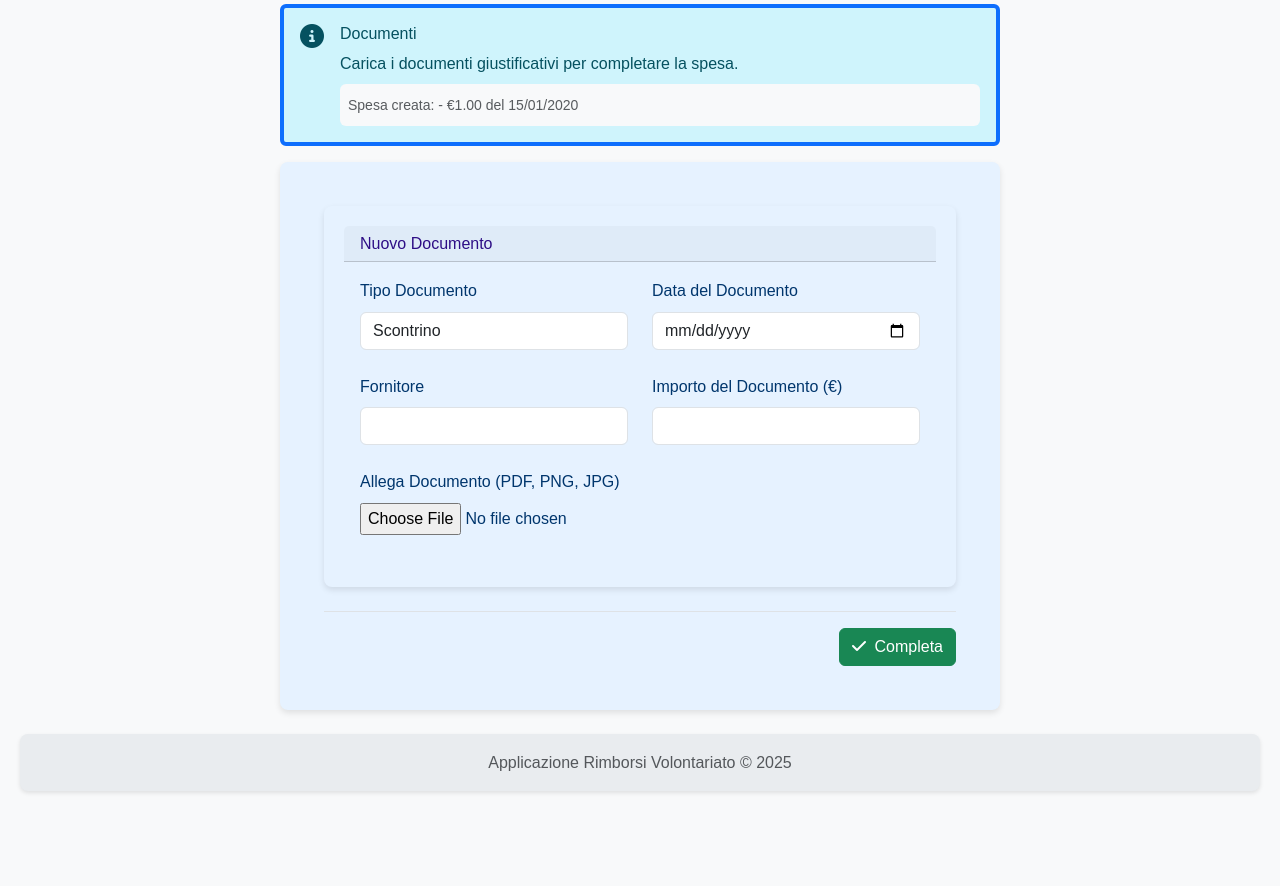
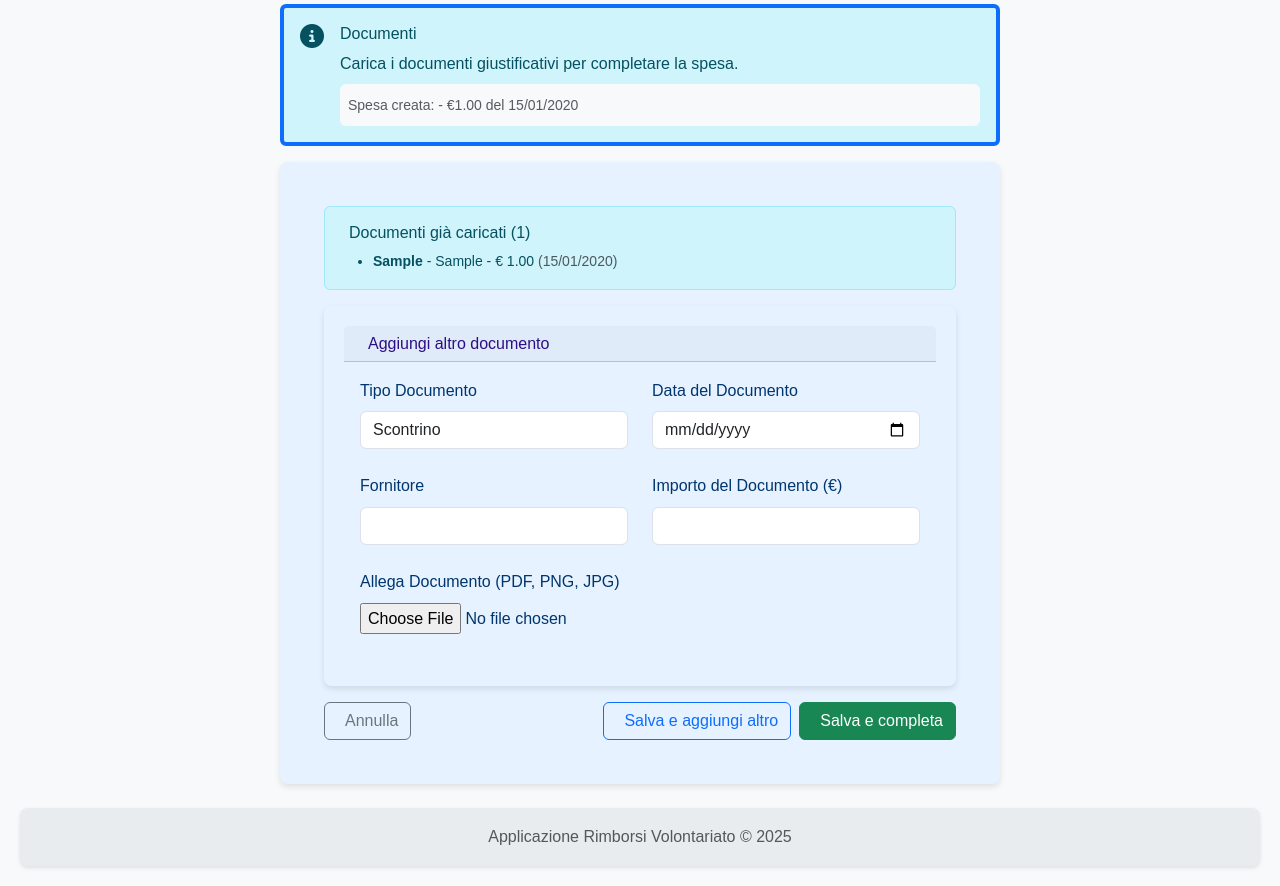
Before and after one commit to DanielePivetti/Rimborsi, a Flask app: page /richiesta/spese/1/documenti/aggiungi in a window 1280 px wide. Shown: the part 308-1194 px from the top of the page. Before the commit the page ends 1101 px from the top, so only its background shows below. Run offline with Flask 3, Linux system fonts and the light colour scheme; a user stored in the database is signed in; tables that the repository leaves empty hold one stand-in row (values such as "Sample post"); some libraries are stand-ins or nearby versions.

Commit message:
✨ FEATURE: Supporto per documenti multipli per spesa
🎯 FUNZIONALITÀ:
   - Aggiunto pulsante 'Salva e aggiungi altro' per caricare più documenti
   - Mostra elenco documenti già caricati sulla spesa corrente
   - L'utente può decidere quando completare il workflow

📝 MODIFICHE:
   - routes.py: Logica per gestire pulsante 'aggiungi_altro'
   - aggiungi_documenti.html: UI migliorata con due opzioni di salvataggio

🎨 UX:
   - Alert info con lista documenti esistenti
   - Pulsanti chiari: 'Salva e aggiungi altro' / 'Salva e completa'

```diff
--- a/rimborsi/richiesta/routes.py
+++ b/rimborsi/richiesta/routes.py
@@ -335,7 +335,14 @@ def aggiungi_documenti_spesa(spesa_id):
         db.session.commit()
 
         flash('Documento aggiunto con successo!', 'success')
-        return redirect(url_for('richiesta.dettaglio_richiesta', richiesta_id=richiesta.id))
+
+        # Controlla quale pulsante è stato premuto
+        if 'aggiungi_altro' in request.form:
+            # L'utente vuole aggiungere un altro documento
+            return redirect(url_for('richiesta.aggiungi_documenti_spesa', spesa_id=spesa.id))
+        else:
+            # L'utente ha finito, torna al dettaglio richiesta
+            return redirect(url_for('richiesta.dettaglio_richiesta', richiesta_id=richiesta.id))
 
     return render_template('richiesta/aggiungi_documenti.html',
                            form=form, spesa=spesa, richiesta=richiesta,
--- a/rimborsi/templates/richiesta/aggiungi_documenti.html
+++ b/rimborsi/templates/richiesta/aggiungi_documenti.html
@@ -11,12 +11,32 @@
 
     {{ render_form_errors(form) }}
 
+    {# Mostra documenti già aggiunti #}
+    {% if spesa.documenti %}
+    <div class="alert alert-info mb-3">
+        <h6 class="alert-heading"><i class="bi bi-file-earmark-text me-2"></i>Documenti già caricati ({{ spesa.documenti|length }})</h6>
+        <ul class="mb-0 small">
+        {% for doc in spesa.documenti %}
+            <li>
+                <strong>{{ doc.get_tipo_documento_display() }}</strong>
+                {% if doc.fornitore %} - {{ doc.fornitore }}{% endif %}
+                {% if doc.importo_documento %} - € {{ "%.2f"|format(doc.importo_documento) }}{% endif %}
+                <span class="text-muted">({{ doc.data_documento.strftime('%d/%m/%Y') }})</span>
+            </li>
+        {% endfor %}
+        </ul>
+    </div>
+    {% endif %}
+
     <form method="POST" enctype="multipart/form-data" class="needs-validation" novalidate>
         {{ form.hidden_tag() }}
 
         <div class="card mb-3">
             <div class="card-header">
-                <h6 class="mb-0">Nuovo Documento</h6>
+                <h6 class="mb-0">
+                    <i class="bi bi-plus-circle me-2"></i>
+                    {% if spesa.documenti %}Aggiungi altro documento{% else %}Nuovo Documento{% endif %}
+                </h6>
             </div>
             <div class="card-body">
                 <div class="row">
@@ -31,7 +51,22 @@
             </div>
         </div>
 
-        {{ render_workflow_step_buttons(2, 2, url_for('richiesta.dettaglio_richiesta', richiesta_id=richiesta.id)) }}
+        {# Pulsanti per aggiungere documento #}
+        <div class="d-flex justify-content-between align-items-center">
+            <a href="{{ url_for('richiesta.dettaglio_richiesta', richiesta_id=richiesta.id) }}" class="btn btn-outline-secondary">
+                <i class="bi bi-arrow-left me-2"></i>
+                {% if spesa.documenti %}Annulla{% else %}Indietro{% endif %}
+            </a>
+            <div class="d-flex gap-2">
+                <button type="submit" name="aggiungi_altro" class="btn btn-outline-primary">
+                    <i class="bi bi-plus-circle me-2"></i>Salva e aggiungi altro
+                </button>
+                <button type="submit" name="completa" class="btn btn-success">
+                    <i class="bi bi-check-lg me-2"></i>
+                    {% if spesa.documenti %}Salva e completa{% else %}Salva documento{% endif %}
+                </button>
+            </div>
+        </div>
     </form>
 {% endcall %}
 
```
